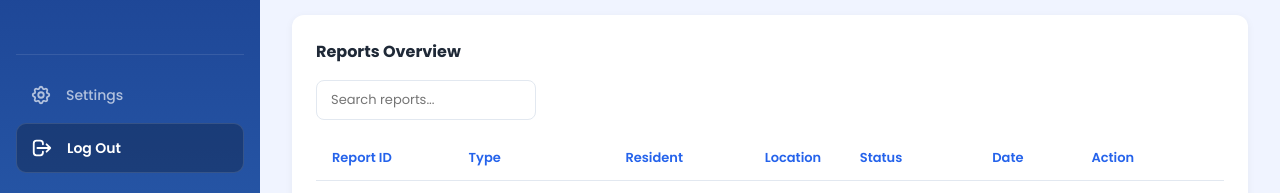
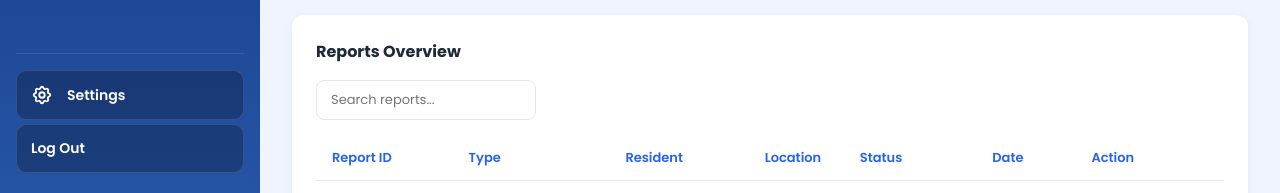
Before and after one commit to Erwen987/CommUnityWeb, a React (Create React App) app in the folder community-web/: page /admin/reports in a window 1280 px wide. Shown: the part 607-800 px from the top of the page. Built offline with nearby package versions, Linux system fonts and the light colour scheme.

Commit message:
feat: Update logout button styling and remove icon for improved UI consistency

```diff
--- a/community-web/src/components/AdminSidebar.js
+++ b/community-web/src/components/AdminSidebar.js
@@ -48,7 +48,6 @@ function AdminSidebar() {
           <span>Settings</span>
         </NavLink>
         <button onClick={() => navigate('/login')}>
-          <HiOutlineLogout className="off-nav-icon" />
           Log Out
         </button>
       </div>
--- a/community-web/src/officials.css
+++ b/community-web/src/officials.css
@@ -103,20 +103,24 @@
 .off-logout-settings {
   display: flex;
   align-items: center;
+  justify-content: flex-start;
   gap: 14px;
   width: 100%;
   padding: 13px 14px;
   border-radius: 10px;
   font-size: 14px;
-  font-weight: 500;
-  color: rgba(255,255,255,0.65);
-  background: transparent;
+  font-weight: 600;
+  font-family: "Poppins", sans-serif;
+  color: #fff;
+  background: rgba(0,0,0,0.25);
+  border: 1px solid rgba(255,255,255,0.12);
   text-decoration: none;
-  transition: background 0.2s, color 0.2s;
+  transition: background 0.2s;
   white-space: nowrap;
+  box-sizing: border-box;
 }
-.off-logout-settings:hover { background: rgba(255,255,255,0.1); color: rgba(255,255,255,0.9); }
-.off-logout-settings.active { background: rgba(255,255,255,0.18); color: #fff; font-weight: 600; }
+.off-logout-settings:hover { background: rgba(0,0,0,0.4); color: #fff; }
+.off-logout-settings.active { background: rgba(0,0,0,0.4); color: #fff; }
 
 /* ── MAIN AREA ── */
 .off-main {
```
